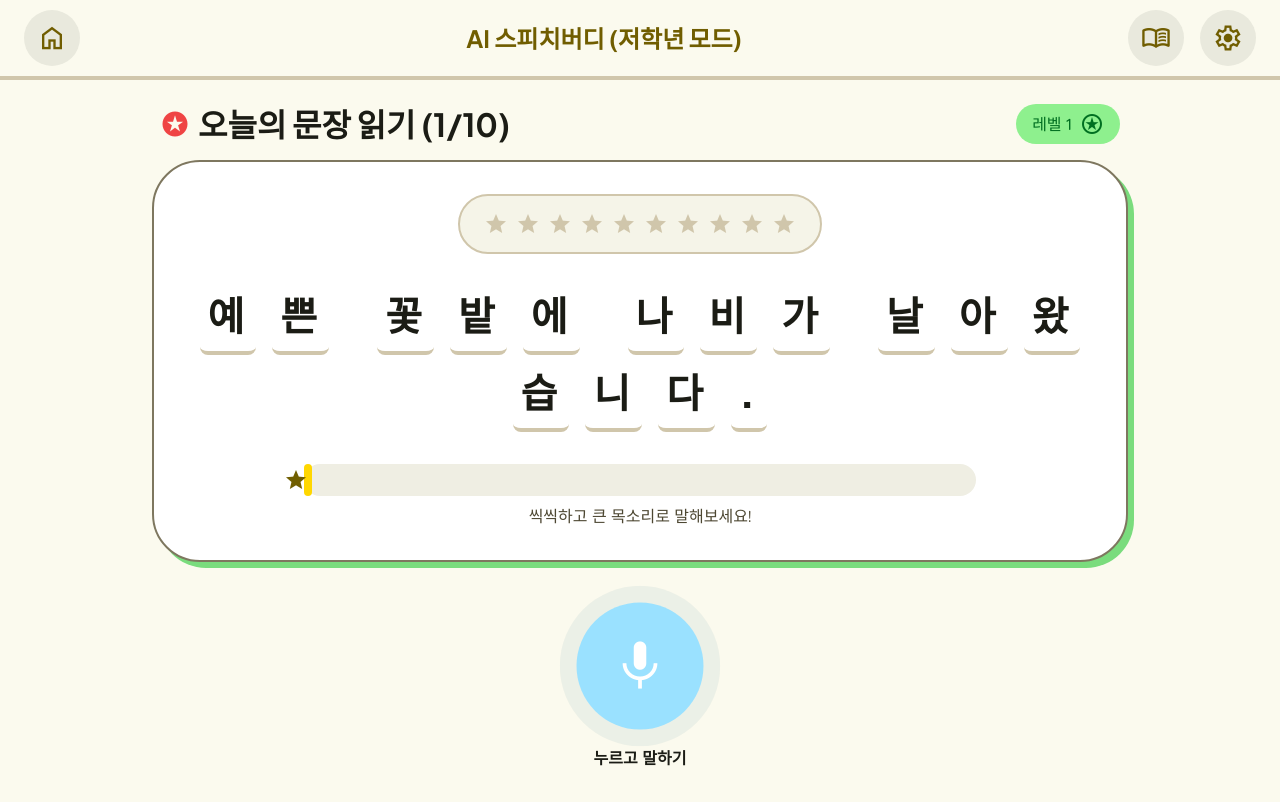
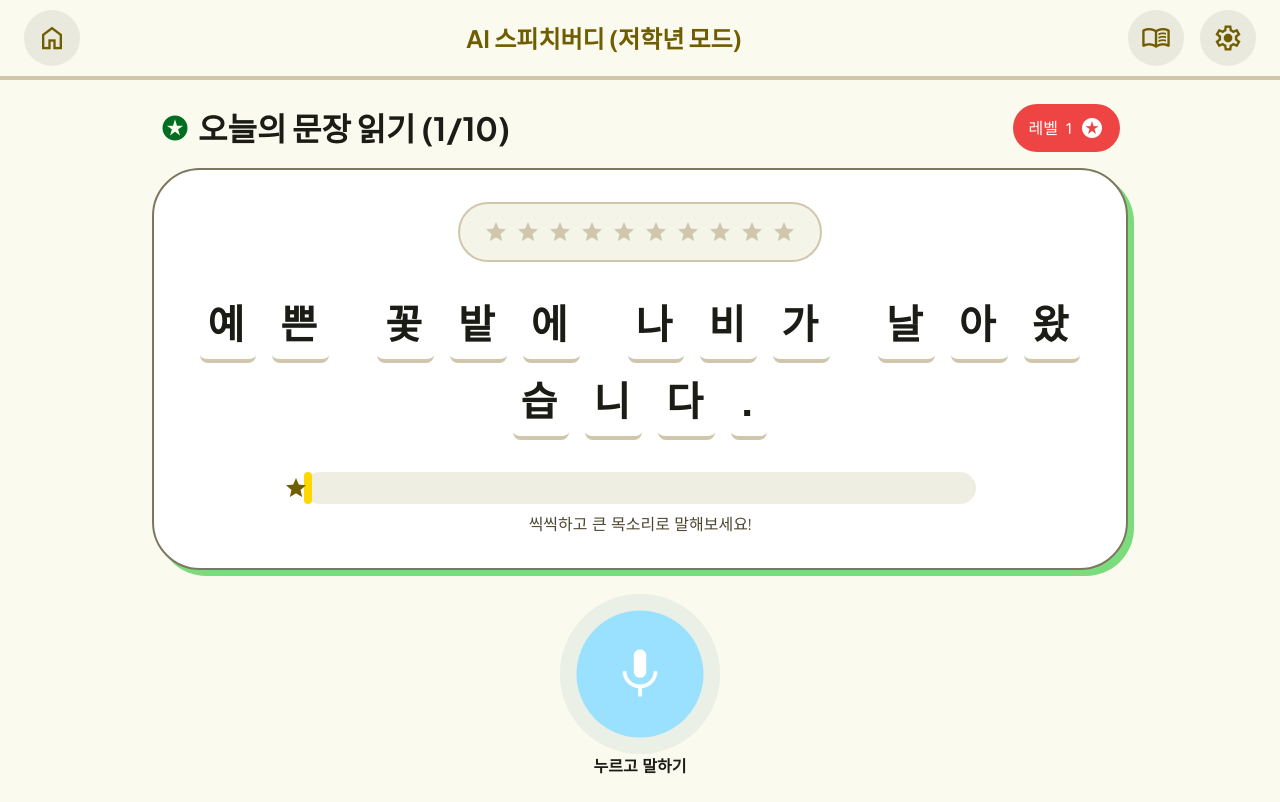
Before and after one commit to seoseo1234/SpeechMaster, a website built with Vite: page low-grade.html in a window 1280 px wide. Built offline with nearby package versions, Linux system fonts and the light colour scheme; no server answers.

Commit message:
fix: apply level color to container background instead of icon

```diff
--- a/low-grade.html
+++ b/low-grade.html
@@ -213,17 +213,17 @@
 
     <main class="flex-1 w-full max-w-5xl px-container-margin py-stack-gap flex flex-col items-center gap-stack-gap">
         <!-- Tailwind Safelist for Dynamic Classes used in JS -->
-        <div class="hidden text-red-500 text-orange-500 text-yellow-400 text-green-500 text-blue-500 text-indigo-500 text-purple-500 text-rainbow text-3xl text-4xl animate-pulse"></div>
+        <div class="hidden text-red-500 text-orange-500 text-yellow-400 text-green-500 text-blue-500 text-indigo-500 text-purple-500 text-rainbow text-3xl text-4xl animate-pulse bg-red-500 bg-orange-500 bg-yellow-400 bg-green-500 bg-blue-500 bg-indigo-500 bg-purple-500 bg-gradient-to-r from-violet-500 via-blue-500 to-red-500 text-white"></div>
 
         <!-- Daily Reading Challenge Section -->
         <section class="w-full">
             <div class="flex items-center justify-between mb-4 px-2">
                 <div class="flex items-center gap-2">
-                    <span id="level-icon" class="material-symbols-outlined text-tertiary text-3xl transition-colors duration-500" style="font-variation-settings: 'FILL' 1;">stars</span>
+                    <span class="material-symbols-outlined text-tertiary text-3xl" style="font-variation-settings: 'FILL' 1;">stars</span>
                     <h2 id="session-title" class="font-headline-lg text-headline-lg text-on-surface">오늘의 문장 읽기 (1/10)</h2>
                 </div>
-                <div class="bg-tertiary-container text-on-tertiary-container px-4 py-2 rounded-full font-label-lg flex items-center gap-2">
-                    레벨 1 <span class="material-symbols-outlined">trending_up</span>
+                <div id="level-container" class="bg-red-500 text-white px-4 py-2 rounded-full font-label-lg flex items-center gap-2 transition-colors duration-500">
+                    레벨 <span id="level-number">1</span> <span id="level-icon" class="material-symbols-outlined text-2xl" style="font-variation-settings: 'FILL' 1;">stars</span>
                 </div>
             </div>
 
--- a/low-grade.js
+++ b/low-grade.js
@@ -36,11 +36,9 @@ document.addEventListener('DOMContentLoaded', async () => {
   let currentXp = parseInt(localStorage.getItem('speechbuddy_xp')) || 0;
 
   function updateLevelDisplay() {
-    const levelDisplay = document.querySelector('.bg-tertiary-container');
-    if (levelDisplay) {
-      levelDisplay.innerHTML = `레벨 ${currentLevel} <span class="material-symbols-outlined" id="level-icon">stars</span>`;
-      updateLevelSpeakerIcon();
-    }
+    const levelNumber = document.getElementById('level-number');
+    if (levelNumber) levelNumber.innerText = currentLevel;
+    updateLevelSpeakerIcon();
   }
 
   function showToast(message) {
@@ -73,40 +71,40 @@ document.addEventListener('DOMContentLoaded', async () => {
 
   function updateLevelSpeakerIcon() {
     const levelIcon = document.getElementById('level-icon');
-    if (!levelIcon) return;
+    const levelContainer = document.getElementById('level-container');
+    if (!levelIcon || !levelContainer) return;
 
     let iconName = 'stars';
-    let colorClass = '';
+    let bgClass = '';
 
-    const colors = [
-      'text-red-500',
-      'text-orange-500',
-      'text-yellow-400',
-      'text-green-500',
-      'text-blue-500',
-      'text-indigo-500',
-      'text-purple-500'
+    const bgColors = [
+      'bg-red-500',
+      'bg-orange-500',
+      'bg-yellow-400',
+      'bg-green-500',
+      'bg-blue-500',
+      'bg-indigo-500',
+      'bg-purple-500'
     ];
 
     if (currentLevel >= 150) {
       iconName = 'favorite';
-      colorClass = 'text-rainbow text-4xl animate-pulse';
+      bgClass = 'bg-gradient-to-r from-violet-500 via-blue-500 to-red-500 animate-pulse';
     } else if (currentLevel >= 80) {
       iconName = 'favorite';
-      const colorIndex = Math.floor((currentLevel - 80) / 10) % colors.length;
-      colorClass = `${colors[colorIndex]} text-4xl transition-colors duration-500`;
+      const colorIndex = Math.floor((currentLevel - 80) / 10) % bgColors.length;
+      bgClass = bgColors[colorIndex];
     } else if (currentLevel >= 70) {
       iconName = 'stars';
-      colorClass = 'text-rainbow text-4xl animate-pulse';
+      bgClass = 'bg-gradient-to-r from-violet-500 via-blue-500 to-red-500 animate-pulse';
     } else {
       iconName = 'stars';
-      // 레벨 1~9: 빨강 (0), 10~19: 주황 (1), ...
-      const colorIndex = Math.floor(Math.max(0, currentLevel - 1) / 10) % colors.length;
-      colorClass = `${colors[colorIndex]} text-3xl transition-colors duration-500`;
+      const colorIndex = Math.floor(Math.max(0, currentLevel - 1) / 10) % bgColors.length;
+      bgClass = bgColors[colorIndex];
     }
 
     levelIcon.innerText = iconName;
-    levelIcon.className = `material-symbols-outlined ${colorClass}`;
+    levelContainer.className = `text-white px-4 py-2 rounded-full font-label-lg flex items-center gap-2 transition-colors duration-500 ${bgClass}`;
     levelIcon.style.fontVariationSettings = "'FILL' 1";
   }
 
```
